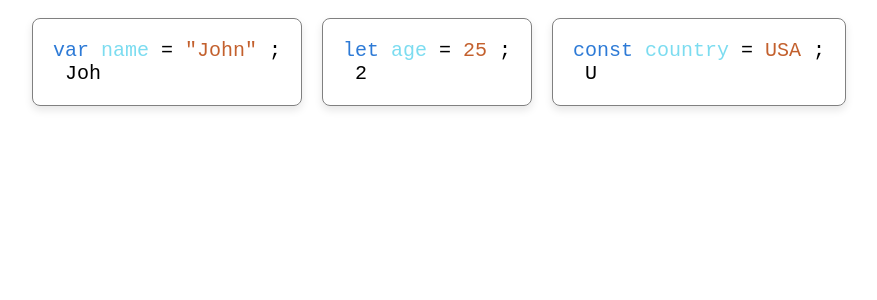
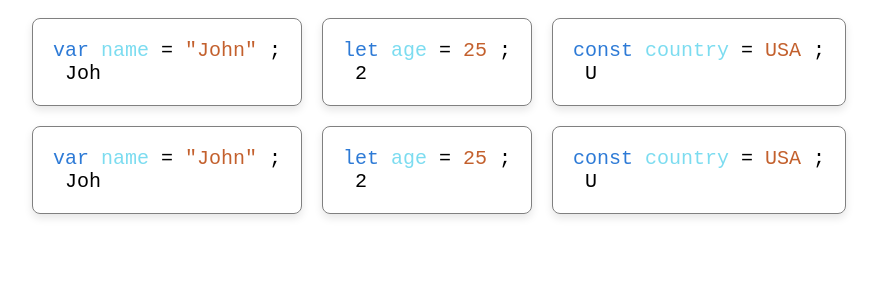
Before and after one commit to Traer3/ReactJs, a React (Create React App) app in the folder javascript-basics/: page / in a window 1280 px wide. Shown: the top 300 px of the page, without its empty margins (201-1078 px from the left). Built offline with nearby package versions, Linux system fonts and the light colour scheme.

Commit message:
Changes to be committed:

```diff
--- a/javascript-basics/src/components/ImitationTerminal.jsx
+++ b/javascript-basics/src/components/ImitationTerminal.jsx
@@ -30,9 +30,9 @@ const ImitationTerminal = ({incomingText}) =>{
 
     const style = `
     .blinking-cursor{
+        color: #2d7ad6;
         font-weight: bold;
         font-size: 20px;
-        color: #2d7ad6;
         animation: blink 1s step-start infinite;
     }
         @keyframes blink {
--- a/javascript-basics/src/components/JavaScriptRoadmap.jsx
+++ b/javascript-basics/src/components/JavaScriptRoadmap.jsx
@@ -11,13 +11,13 @@ const Roadmap = () => {
 
     return(
         <div style={{
+            display:'flex',
+            flexDirection: 'column',
             backgroundColor:'D8D3CE',
-            display:'flex',
             alignItems: 'center',
-            justifyContent:'center'
         }}>
-
-            <DeclaringVariables/>
+            <div style={{ display: 'flex', justifyContent: 'center' }}> <DeclaringVariables/></div>
+            <div style={{ display: 'flex', justifyContent: 'center' }}> <DeclaringVariables/></div>
         </div>
     );
 };
```
